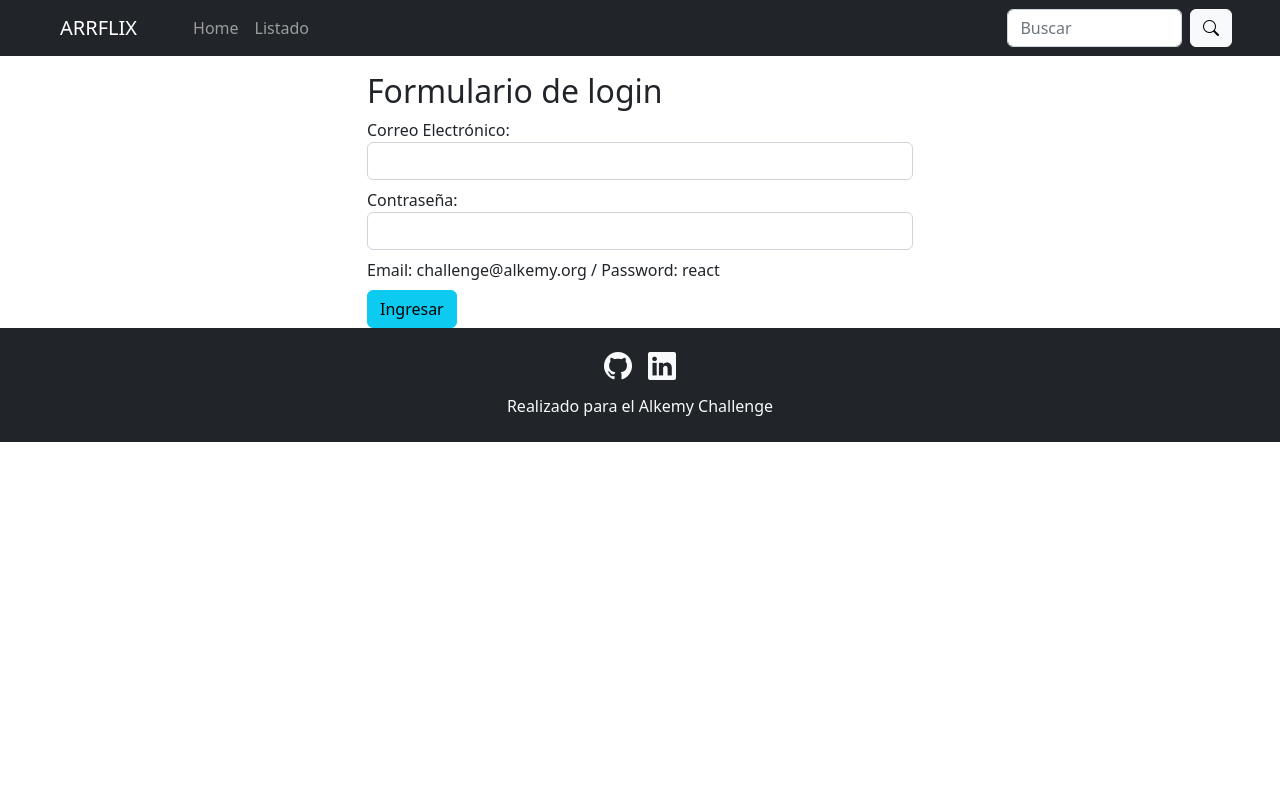
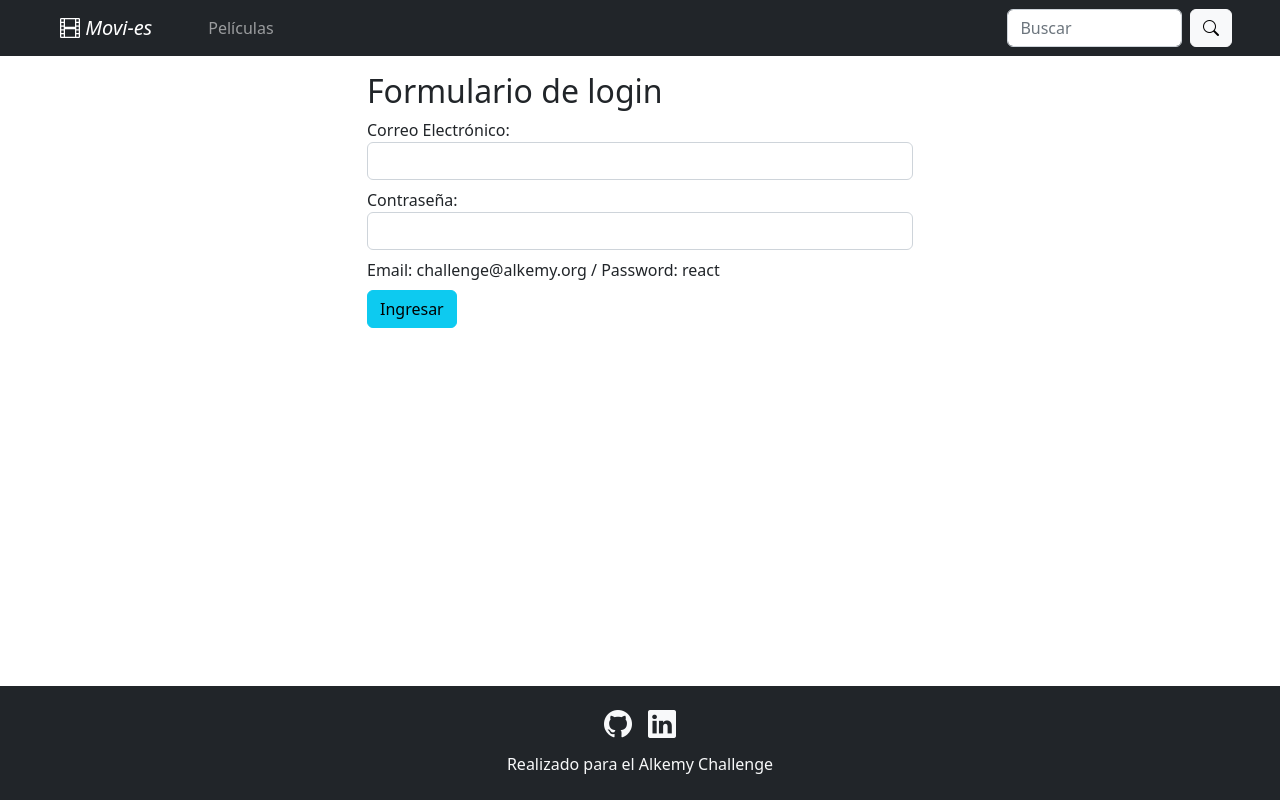
Before and after one commit to damian-arrieta/alkemy, a React (Create React App) app in the folder react-skill-up/: page / in a window 1280 px wide. Built offline with nearby package versions, Linux system fonts and the light colour scheme.

Commit message:
Call the API for the results

```diff
--- a/react-skill-up/src/App.js
+++ b/react-skill-up/src/App.js
@@ -23,7 +23,7 @@ function App() {
         </Routes>
       </div>
 
-        <Footer/>
+      <Footer/>
     </>
   );
 }
--- a/react-skill-up/src/components/Footer.js
+++ b/react-skill-up/src/components/Footer.js
@@ -3,7 +3,7 @@ import React from 'react';
 
 export default function Footer() {
   return (
-    <footer>
+    <footer className="fixed-bottom text-center">
       <nav className='navbar navbar-expand-lg navbar-dark bg-dark'>
         <div className='container d-flex justify-content-center flex-column'>
           <ul className='navbar-nav'>
--- a/react-skill-up/src/components/Header.js
+++ b/react-skill-up/src/components/Header.js
@@ -10,17 +10,16 @@ export default function Header() {
     <header>
         <nav className='navbar navbar-expand-lg navbar-dark bg-dark'>
             <div className='container'>
-                <Link className='navbar-brand mx-5' to='/'>ARRFLIX</Link>
+                <Link className='navbar-brand mx-5' to='/'>
+                    <i class="bi bi-film"> Movi-es</i>
+                </Link>
                 <button className='navbar-toggler' type='button' data-bs-toggle='collapse' data-bs-target='#navbarNav' aria-controls='navbarNav' aria-expanded='false' aria-label='Toggle Navigation'>
                     <span className='navbar-toggler-icon'></span>
                 </button>
                 <div className="collapse navbar-collapse" id='navbarNav'>
                     <ul className='navbar-nav'>
                         <li className='nav-item'>
-                            <Link className='nav-link' to='/'>Home</Link>
-                        </li>
-                        <li className='nav-item'>
-                            <Link className='nav-link' to='/Listado'>Listado</Link>
+                            <Link className='nav-link' to='/Listado'>Películas</Link>
                         </li>
                     </ul>
                 </div>
--- a/react-skill-up/src/components/Resultados.js
+++ b/react-skill-up/src/components/Resultados.js
@@ -1,11 +1,51 @@
-import React from 'react';
+import React, { useEffect, useState } from 'react';
+import axios from 'axios';
+import swAlert from '@sweetalert/with-react';
+import { Link } from 'react-router-dom';
 
 export default function Resultados() {
 
     let query = new URLSearchParams(window.location.search);
     let keyword = query.get('keyword');
 
+    const [movieResults, setMoviesResults] = useState([]);
+
+    useEffect(() => {
+        const endPoint = `https://api.themoviedb.org/3/search/movie?api_key=6d01a6cc72de7f4787d584b8986e2172&language=es-ES&query=${keyword}`;
+        axios.get(endPoint).then(response => {
+          const moviesArray = response.data.results;
+          if (moviesArray.length === 0) {
+            swAlert(<h5>Tu búsqueda no arrojó resultados</h5>)
+          }
+          setMoviesResults(moviesArray);
+        })
+        .catch(error => {
+          swAlert(<h2>Hubo errores. Intenta mas tarde</h2>);
+        })
+    }, [keyword]);
+
     return (
-        <div>Resultados</div>
+        <>
+            <h2>Resultados de tu busqueda: <em>{keyword}</em></h2>
+            {movieResults.length === 0 && <h3>No hay resultados</h3>}
+
+            <div className="row">
+                { movieResults.map((oneMovie, idx) => {
+                    return (
+                        <div className="col-4" key={idx}>
+                            <div className="card my-4">
+                                <img src={`https://image.tmdb.org/t/p/w500${oneMovie.poster_path}`} className="card-img-top" alt={oneMovie.title} />
+                                <div className="card-body">
+                                    <h5 className="card-title">{ oneMovie.title.substring(0, 30) }...</h5>
+                                    <p className="card-text">{ oneMovie.overview.substring(0, 100) }...</p>
+                                    <Link to={`/Detalle?movieID=${oneMovie.id}`} className="btn btn-info">Ver detalle</Link>
+                                </div>
+                            </div>
+                        </div>
+                    )
+                }) }
+
+            </div>
+        </>
     )
 }
```
